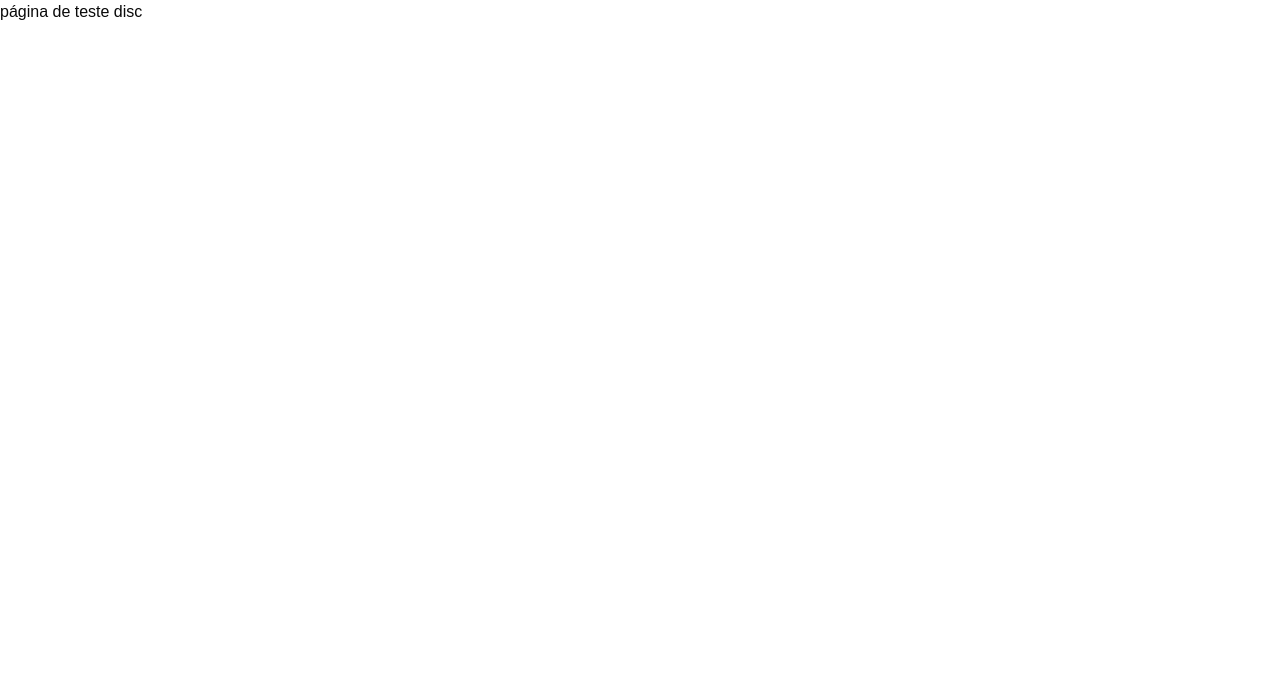
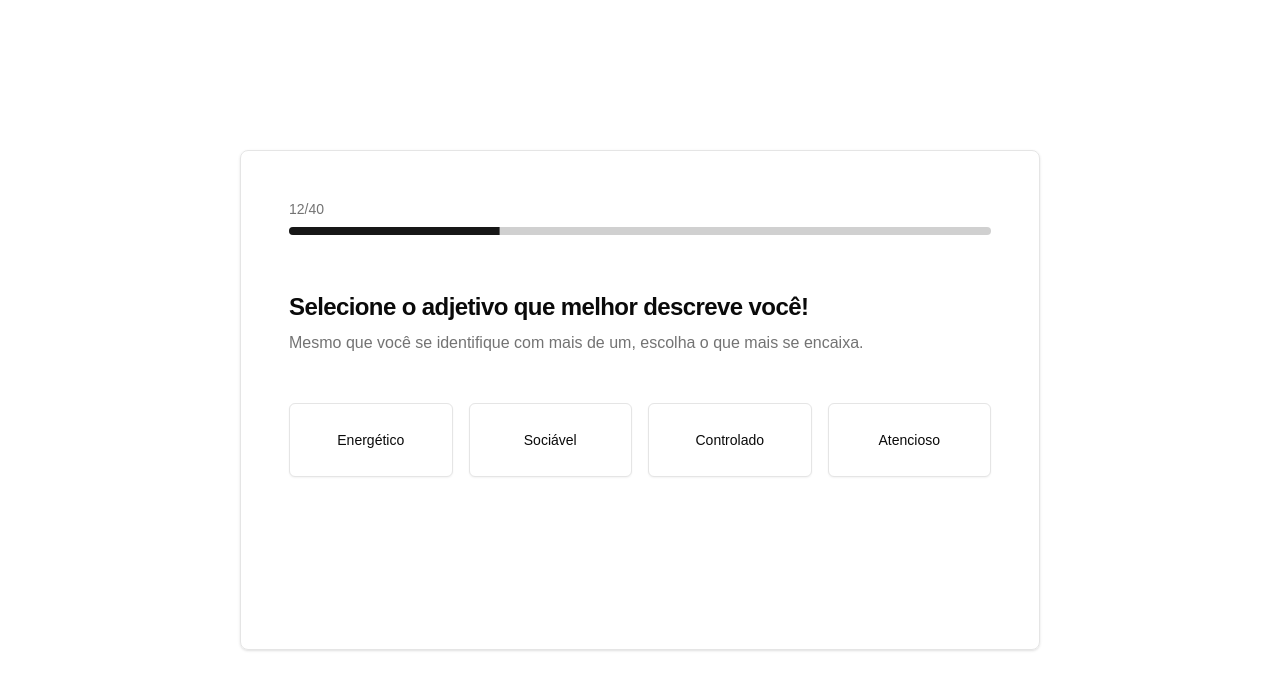
Before and after one commit to jonassjr/Disc-test, a Next.js app: page /disc-test in a window 1280 px wide. Shown: the top 690 px of the page. Built offline with nearby package versions, Linux system fonts and the light colour scheme.

Commit message:
feat: create test page

```diff
--- a/package.json
+++ b/package.json
@@ -10,6 +10,7 @@
   },
   "dependencies": {
     "@radix-ui/react-dropdown-menu": "^2.1.2",
+    "@radix-ui/react-progress": "^1.1.0",
     "@radix-ui/react-slot": "^1.1.0",
     "class-variance-authority": "^0.7.1",
     "clsx": "^2.1.1",
--- a/src/app/disc-test/page.tsx
+++ b/src/app/disc-test/page.tsx
@@ -1,7 +1,52 @@
+"use client"
+
+import { Button } from "@/components/ui/button"
+import { Progress } from "@/components/ui/progress"
+import { useState } from "react"
+
 export default function DiscTest() {
+  const [selectedOption, setSelectedOption] = useState<string | null>(null)
+  const currentQuestion = 12
+  const totalQuestions = 40
+  const progress = (currentQuestion / totalQuestions) * 100
+
   return (
-    <main>
-      página de teste disc
-    </main>
+    < main className="w-full min-h-screen grid place-content-center" >
+      <section className="w-[800px] h-[500px] flex flex-col space-y-14 p-12 shadow border rounded-lg ">
+        <div className="space-y-2">
+          <div className="flex justify-between items-center text-sm text-muted-foreground">
+            <span>{currentQuestion}/{totalQuestions}</span>
+          </div>
+          <Progress value={progress} className="h-2" />
+        </div>
+        <div className="space-y-12">
+          <div className="space-y-2">
+            <h1 className="text-2xl font-bold tracking-tight text-foreground">
+              Selecione o adjetivo que melhor descreve você!
+            </h1>
+            <p className="text-muted-foreground">
+              Mesmo que você se identifique com mais de um, escolha o que mais se encaixa.
+            </p>
+          </div>
+
+          <div className="grid grid-cols-1 md:grid-cols-4 gap-4">
+            {["Energético", "Sociável", "Controlado", "Atencioso"].map((option) => (
+              <Button
+                variant={"outline"}
+                key={option}
+                className={`p-9 cursor-pointer transition-all hover:border-primary ${selectedOption === option
+                  ? "border border-primary bg-primary/5 "
+                  : "border border-border bg-card hover:bg-accent "
+                  }`}
+                onClick={() => setSelectedOption(option)}
+              >
+                {option}
+              </Button>
+            ))}
+
+          </div>
+        </div>
+      </section>
+    </main >
   )
 }
--- a/src/app/page.tsx
+++ b/src/app/page.tsx
@@ -1,6 +1,7 @@
 import { Header } from "@/components/Header";
 import { Github, MoveRight } from "lucide-react";
 import Image from "next/image";
+import Link from "next/link"
 
 export default function Home() {
   return (
@@ -15,19 +16,19 @@ export default function Home() {
         </h1>
 
         <p className="mx-auto max-w-[700px] text-center text-gray-500 md:text-lg dark:text-gray-400">
-          O teste a seguir contém 120 questões que levam cerca de 10
+          O teste a seguir contém 40 questões que levam cerca de 5
           minutos para serem concluídas.
         </p>
 
         <div className="flex gap-4 self-center items-center flex-col sm:flex-row">
-          <a
+          <Link
             className="rounded-full border border-solid border-transparent transition-colors flex gap-2 items-center justify-center bg-foreground text-background hover:bg-[#383838] dark:hover:bg-[#ccc] text-sm sm:text-base h-10 sm:h-12 px-4 sm:px-6"
-            href="/"
+            href="/disc-test"
           >
             Faça um teste Agora
             <MoveRight className="animate-forward" />
-          </a>
-          <a
+          </Link>
+          <Link
             className="rounded-full border border-solid border-black/[.08] dark:border-white/[.145] transition-colors flex gap-2 items-center justify-center hover:bg-[#f2f2f2] dark:hover:bg-[#1a1a1a] hover:border-transparent text-sm sm:text-base h-10 sm:h-12 px-4 sm:px-5 sm:min-w-44"
             href="/"
             target="_blank"
@@ -35,7 +36,7 @@ export default function Home() {
           >
             <Github size={16} />
             Github
-          </a>
+          </Link>
         </div>
       </section>
     </main >
--- /dev/null
+++ b/src/components/ui/progress.tsx
@@ -0,0 +1,28 @@
+"use client"
+
+import * as React from "react"
+import * as ProgressPrimitive from "@radix-ui/react-progress"
+
+import { cn } from "@/lib/utils"
+
+const Progress = React.forwardRef<
+  React.ElementRef<typeof ProgressPrimitive.Root>,
+  React.ComponentPropsWithoutRef<typeof ProgressPrimitive.Root>
+>(({ className, value, ...props }, ref) => (
+  <ProgressPrimitive.Root
+    ref={ref}
+    className={cn(
+      "relative h-2 w-full overflow-hidden rounded-full bg-primary/20",
+      className
+    )}
+    {...props}
+  >
+    <ProgressPrimitive.Indicator
+      className="h-full w-full flex-1 bg-primary transition-all"
+      style={{ transform: `translateX(-${100 - (value || 0)}%)` }}
+    />
+  </ProgressPrimitive.Root>
+))
+Progress.displayName = ProgressPrimitive.Root.displayName
+
+export { Progress }
```
Also changed, not shown: 1 other file (tests, documents, lock files or other folders).
